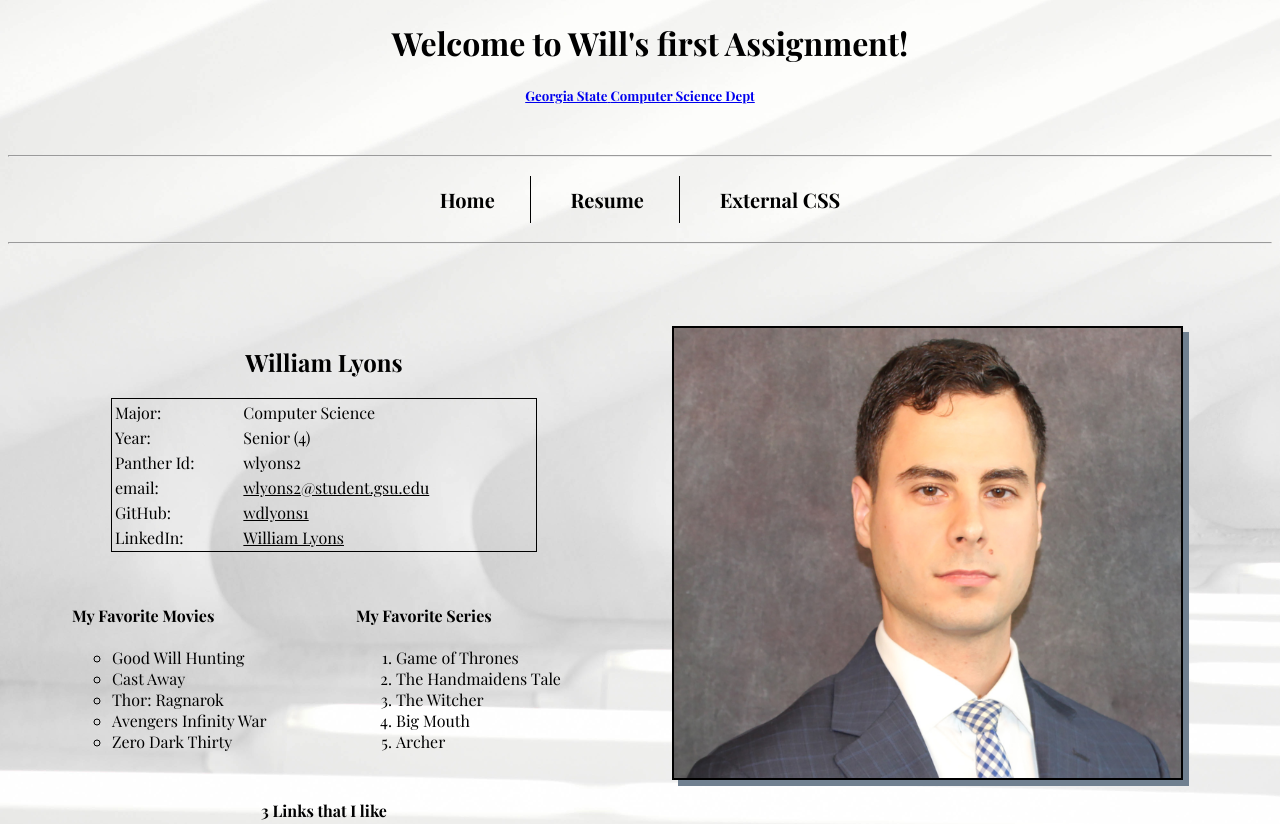
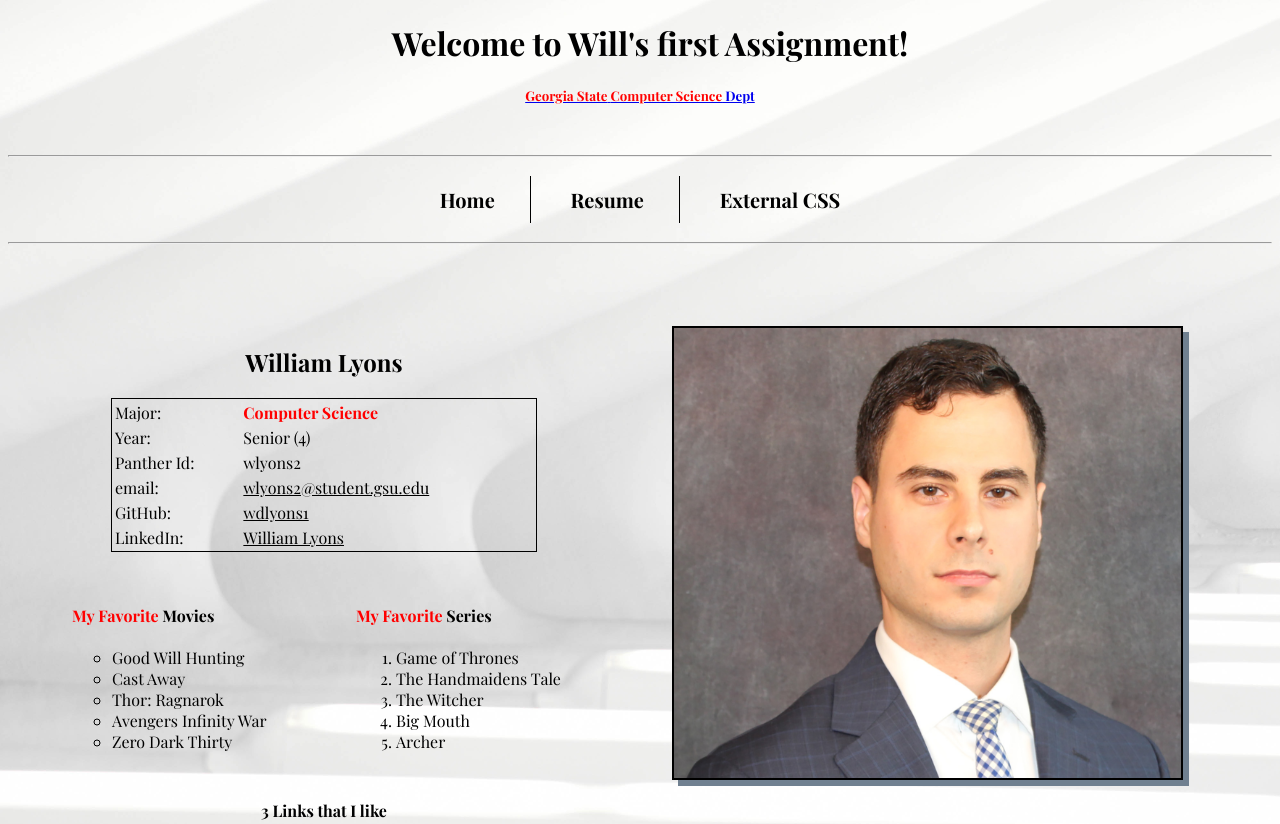
Before and after one commit to wdlyons1/Web-Programming, a PHP site: page / in a window 1280 px wide. Shown: the top 824 px of the page. Run offline with PHP 8.4, Linux system fonts and the light colour scheme.

Commit message:
Add files via upload

```diff
--- a/Assignment1/external.css
+++ b/Assignment1/external.css
@@ -19,6 +19,11 @@
 }
 
 * {box-sizing: border-box;}
+
+.two_words {
+  color: red;
+  font-weight: bold;
+}
 
 h1.page_heading {
    padding-left: 20px;
```
